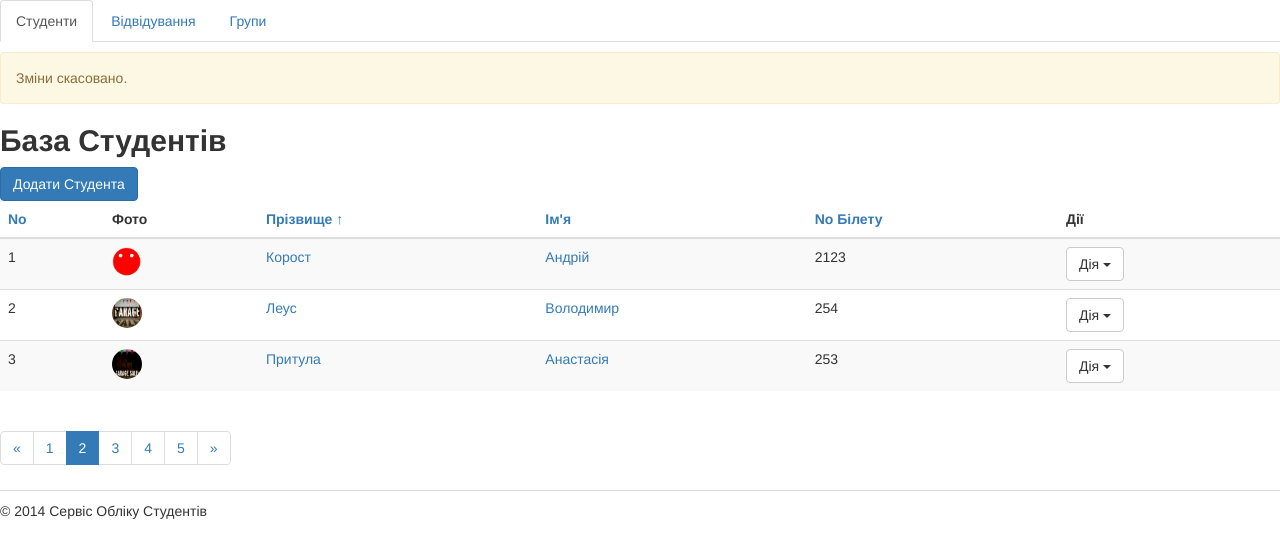
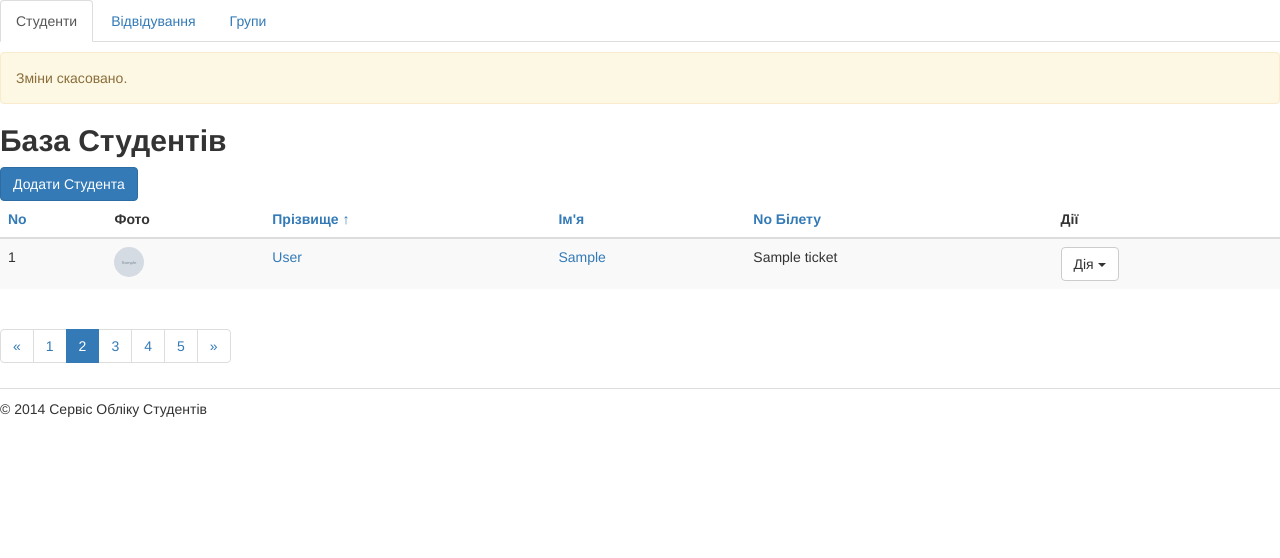
Before and after one commit to VolodymyrLeus/studentsdb, a Django app: template students/templates/students/students_list.html in a window 1280 px wide. Shown: the part 90-648 px from the top of the page. Run offline with Django 3.2, Linux system fonts and the light colour scheme; the template is opened without the code that fills it: most values are stand-ins (such as "Sample title", 1, 10 or a date in 2020); grey boxes marked "Sample" are stand-in pictures; some libraries are stand-ins or nearby versions.

Commit message:
add students list to views.py adnd modify students_list.html (del students table)

```diff
--- a/studentdb/urls.py
+++ b/studentdb/urls.py
@@ -14,5 +14,8 @@ urlpatterns = patterns('',
 	url(r'^groups/(?P<gid>\d+)/edit/$', 'students.views.groups_edit', name='groups_edit'),
 	url(r'^groups/(?P<gid>\d+)/delete/$', 'students.views.groups_delete', name='groups_delete'),
 
+	# Journal urls
+	#url(r'^journal/$', 'students.views.journal', name='students_journal'),
+
 	url(r'^admin/', include(admin.site.urls)),
 )
--- a/students/templates/students/groups_list.html
+++ b/students/templates/students/groups_list.html
@@ -44,7 +44,7 @@
             <div class="col-xs-12">
                 <ul class="nav nav-tabs" role="tablist">
 			<li role="presentation"><a href="/">Студенти</a></li>
-			<li role="presentation"><a href="/journal">Відвідування</a></li>
+			<li role="presentation"><a href="journal">Відвідування</a></li>
 			<li role="presentation" class="active"><a href="/groups">Групи</a></li>
 			</ul>
             </div>
--- a/students/templates/students/journal.html
+++ b/students/templates/students/journal.html
@@ -46,7 +46,7 @@
             <div class="col-xs-12">
                 <ul class="nav nav-tabs" role="tablist">
 			<li role="presentation" class="active"><a href="#">Студенти</a></li>
-			<li role="presentation"><a href="#">Відвідування</a></li>
+			<li role="presentation"><a href="journal">Відвідування</a></li>
 			<li role="presentation"><a href="#">Групи</a></li>
 			</ul>
             </div>
--- a/students/templates/students/students_list.html
+++ b/students/templates/students/students_list.html
@@ -44,7 +44,7 @@
             <div class="col-xs-12">
                 <ul class="nav nav-tabs" role="tablist">
 			<li role="presentation" class="active"><a href="{% url "home" %}">Студенти</a></li>
-			<li role="presentation"><a href="/journal">Відвідування</a></li>
+			<li role="presentation"><a href="journal">Відвідування</a></li>
 			<li role="presentation"><a href="{% url "groups" %}">Групи</a></li>
 			</ul>
             </div>
@@ -71,12 +71,13 @@
 				<th>Дії</th>
 			</thead>
 			<tbody>
+				{% for student in students %}
 				<tr>
-				<td>1</td>
-				<td><img height="30" width="30" src="/static/img/image1.png" class="img-circle"/></td>
-				<td><a title="Редагувати" href="{% url "students_edit" 1 %}">Корост</a></td>
-				<td><a title="Редагувати" href="{% url "students_edit" 1 %}">Андрій</a></td>
-				<td>2123</td>
+				<td>{{forloop.counter}}</td>
+				<td><img height="30" width="30" src="{% static student.image %}" class="img-circle"/></td>
+				<td><a title="Редагувати" href="{% url "students_edit" student.id %}">{{student.last_name}}</a></td>
+				<td><a title="Редагувати" href="{% url "students_edit" student.id %}">{{student.first_name}}</a></td>
+				<td>{{student.ticket}}</td>
 				<td>
 				<div class="dropdown">
 					<button class="btn btn-default dropdown-toggle"
@@ -85,72 +86,20 @@
 					</button>
 					<ul class="dropdown-menu" role="menu">
 					<li role="presentation">
-					<a role="menuitem" tabindex="-1"href="/journal/1">Відвідування</a>
+					<a role="menuitem" tabindex="-1"href="/journal/{{student.id}}">Відвідування</a>
 					</li>
 					<li role="presentation">
-					<a role="menuitem" tabindex="-1" href="{% url "students_edit" 1 %}">Редагувати</a>
+					<a role="menuitem" tabindex="-1" href="{% url "students_edit" student.id %}">Редагувати</a>
 					</li>
 					<li role="presentation">
-					<a role="menuitem" tabindex="-1" href="{% url "students_delete" 1 %}">Видалити</a>
+					<a role="menuitem" tabindex="-1" href="{% url "students_delete" student.id %}">Видалити</a>
 					</li>
 					</ul>
 				</div>
 				</td>
 				</tr>
-				<!--Stdent #2-->
-				<tr>
-				<td>2</td>
-				<td><img height="30" width="30" src="/static/img/garage_sale_t.jpg" class="img-circle"/></td>
-				<td><a title="Редагувати" href="{% url "students_edit" 2 %}">Леус</a></td>
-				<td><a title="Редагувати" href="{% url "students_edit" 2 %}">Володимир</a></td>
-				<td>254</td>
-				<td>
-					<div class="dropdown">
-					<button class="btn btn-default dropdown-toggle"
-					type="button" data-toggle="dropdown">Дія
-					<span class="caret"></span>
-					</button>
-					<ul class="dropdown-menu" role="menu">
-					<li role="presentation">
-					<a role="menuitem" tabindex="-1"href="/journal/2">Відвідування</a>
-					</li>
-					<li role="presentation">
-					<a role="menuitem" tabindex="-1" href="{% url "students_edit" 2 %}">Редагувати</a>
-					</li>
-					<li role="presentation">
-					<a role="menuitem" tabindex="-1" href="{% url "students_delete" 2 %}">Видалити</a>
-					</li>
-					</ul>
-					</div>
-				</td>
-				</tr>
-				<!--Stdent #3-->
-				<tr>
-				<td>3</td>
-				<td><img height="30" width="30" src="/static/img/garage-sale_c1.jpg" class="img-circle"/></td>
-				<td><a title="Редагувати" href="{% url "students_edit" 3 %}">Притула</a></td>
-				<td><a title="Редагувати" href="{% url "students_edit" 3 %}">Анастасія</a></td>
-				<td>253</td>
-				<td>
-					<div class="dropdown">
-					<button class="btn btn-default dropdown-toggle"
-					type="button" data-toggle="dropdown">Дія
-					<span class="caret"></span>
-					</button>
-					<ul class="dropdown-menu" role="menu">
-					<li role="presentation">
-					<a role="menuitem" tabindex="-1"href="/journal/3">Відвідування</a>
-					</li>
-					<li role="presentation">
-					<a role="menuitem" tabindex="-1" href="{% url "students_edit" 3 %}">Редагувати</a>
-					</li>
-					<li role="presentation">
-					<a role="menuitem" tabindex="-1" href="{% url "students_delete" 3 %}">Видалити</a>
-					</li>
-					</ul>
-					</div>
-				</td>
-				</tr>
+
+				{% endfor %}
 			</tbody>
 			</table>
 				<nav>
```
Also changed, not shown: students/views.py (+24 -1 lines).
